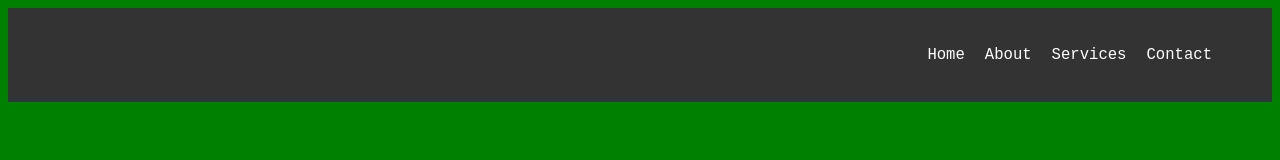
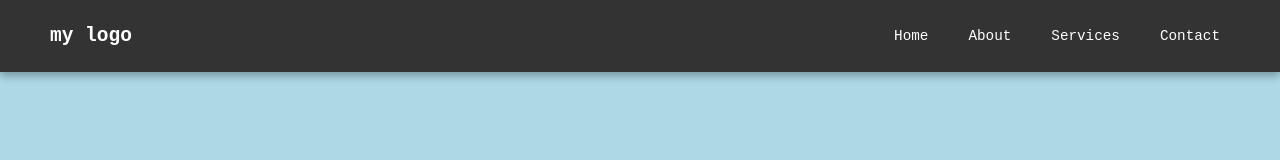
Before and after one commit to nrcfstudents/abigaelachieng, a plain HTML site: page index.html in a window 1280 px wide. Drawn offline with Linux system fonts and the light colour scheme.

Commit message:
updated nav bar

```diff
--- a/index.html
+++ b/index.html
@@ -9,6 +9,7 @@
 <!-- Navigation bar -->
 <nav class="navbar">
 	<div class="logo">
+		my logo
 
 
 	</div>
--- a/styles.css
+++ b/styles.css
@@ -1,35 +1,87 @@
-body{
-	background-color: green;
+
+/* General reset */
+* {
+    margin: 0;
+    padding: 0;
+    box-sizing: border-box;
+}
+
+/* Body styling */
+body {
+    background-color: lightblue;
     font-family: monospace;
 }
 
-.navbar{
+h1{
+    color: indianred;
+}
+
+/* Navbar styling */
+.navbar {
     background-color: #333;
-	padding: 25PX 50PX 25PX 50PX;
-	display:flex;
+    padding: 25px 50px 25px 50px;
+    display: flex;
     justify-content: space-between;
     align-items: center;
     position: sticky;
     top: 0;
     z-index: 1000;
+    box-shadow: 0px 4px 8px rgba(0, 0, 0, 0.3);
 }
-.logo{
-	font size: 1.a5;
+
+/* Logo styling */
+.logo {
+    font-size: 1.5em;
     color: #fff;
     font-weight: bold;
 }
 
-.nav-links{
+/* Nav links styling */
+.nav-links {
     list-style: none;
-	display: inline-flex;
-	gap: 20px: ;
+    display: flex;
+    gap: 20px;
 }
-.nav-links li{
-	position: !important;
+
+.nav-links li {
+    position: relative;
 }
-.nav-links a{
+
+.nav-links a {
     text-decoration: none;
     color: #fff;
-font-size: 1.2em;
+    font-size: 1.1em;
     padding: 5px 10px;
+    transition: color 0.3s ease;
 }
+
+/* Hover effect for nav links */
+.nav-links a:hover {
+    color: #FFD700;
+}
+
+/* Fancy underline effect */
+.nav-links a::after {
+    content: '';
+    display: block;
+    width: 0;
+    height: 2px;
+    background: #FFD700;
+    transition: width 0.3s;
+    position: absolute;
+    bottom: -2px;
+    left: 0;
+}
+
+.nav-links a:hover::after {
+    width: 100%;
+}
+0 comments on commit 7ce805e
+@nrcfhub
+Comment
+
+Leave a comment
+
+ You’re not receiving notifications from this thread.
+Footer
+©
```
Lines whose indentation alone changed are shown as unchanged.
